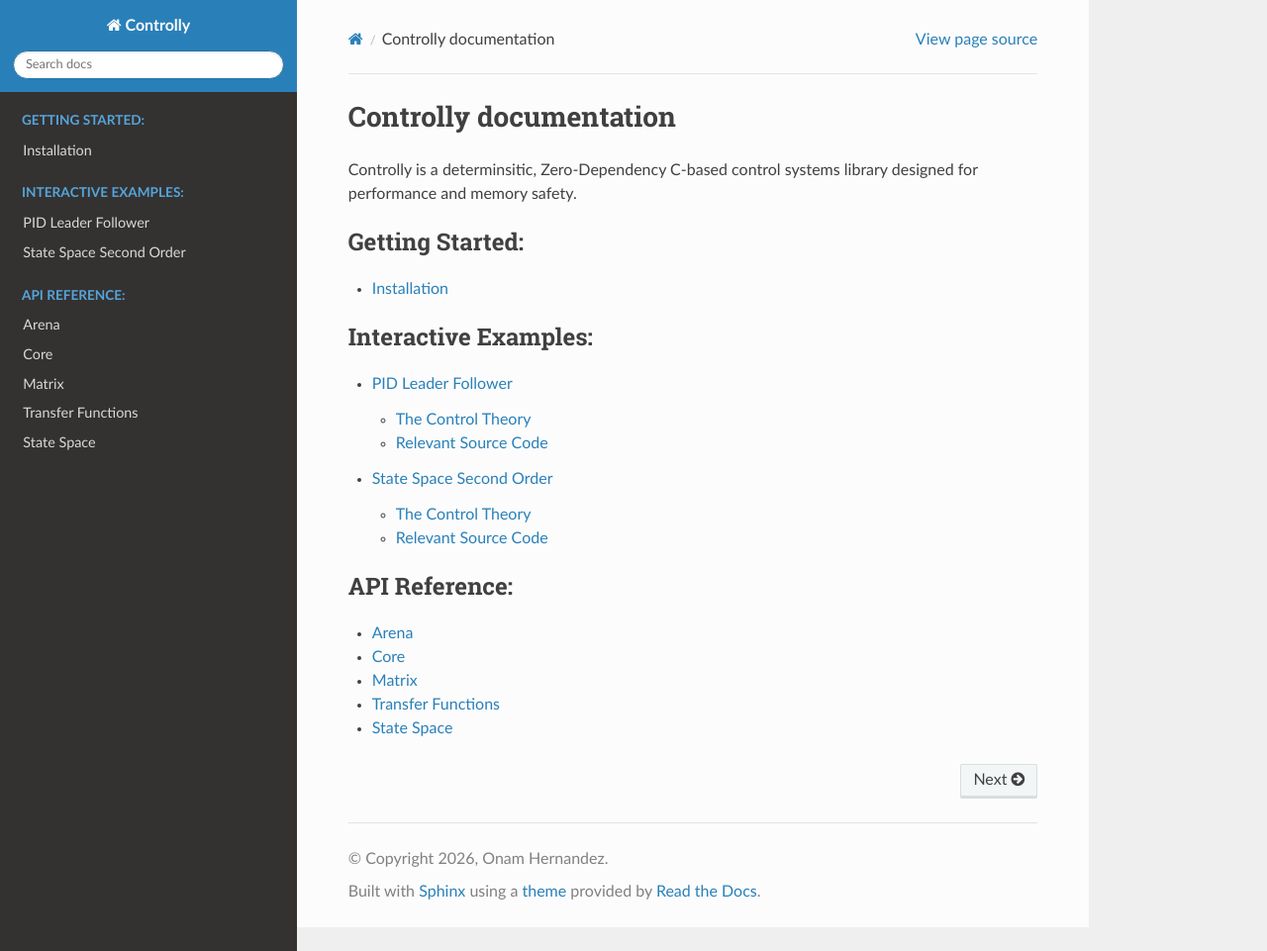
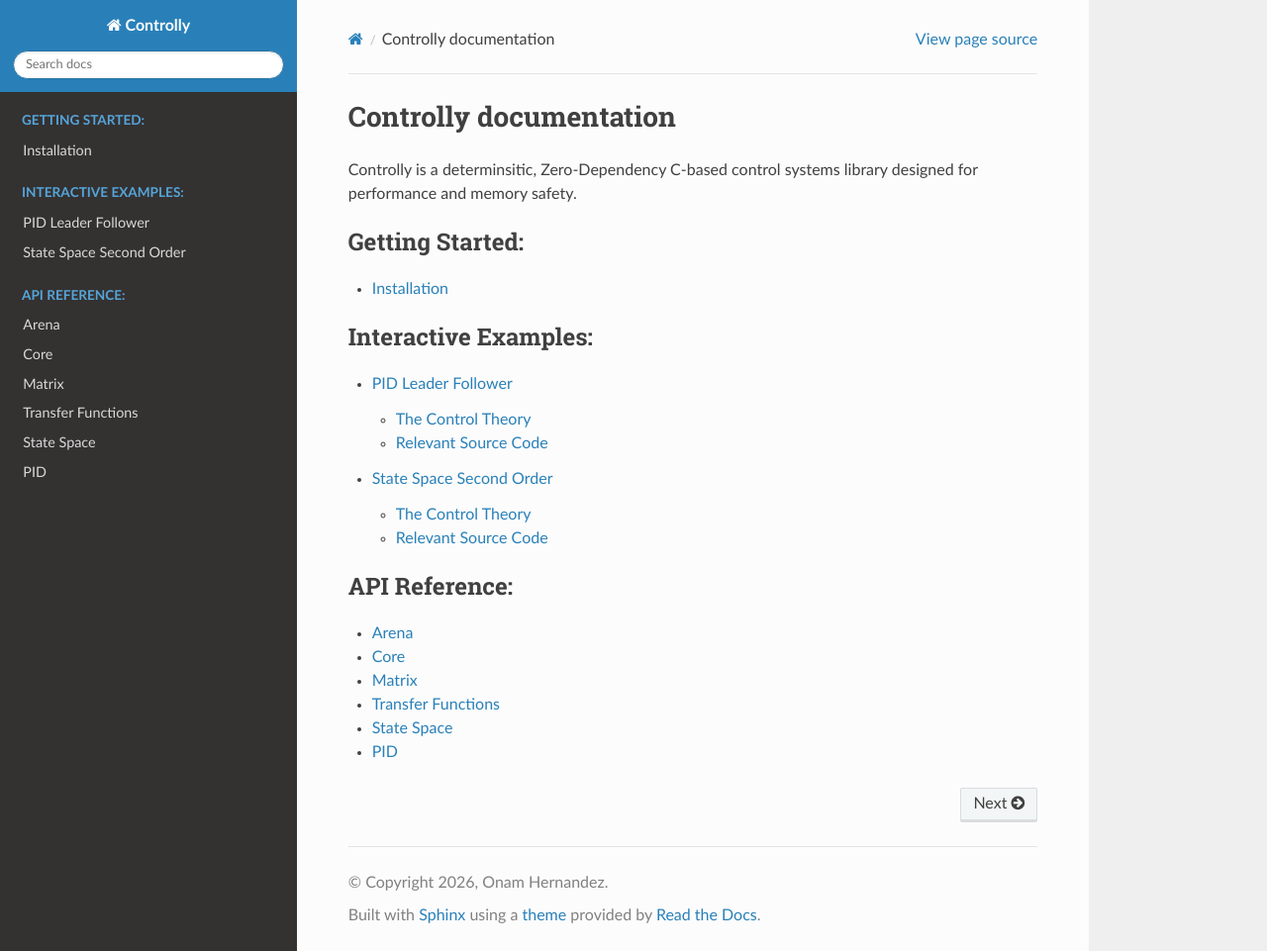
Before and after one commit to oonamo/controlly, a Sphinx documentation site: the page built from docs/source/index.rst, in a window 1280 px wide and 961 px high. Shown: the whole window at 99% size. Built offline with Sphinx 7.4.7 and the Read the Docs theme 3.1.0, drawn with Linux system fonts in a browser that asks for light colours.

Commit message:
docs: include documentation for PID

```diff
--- /dev/null
+++ b/docs/source/api/controllers/pid.rst
@@ -0,0 +1,4 @@
+PID
+======================
+.. doxygenfile:: controlly/controllers/pid.h
+  :project Controlly
--- a/docs/source/index.rst
+++ b/docs/source/index.rst
@@ -31,3 +31,4 @@
    api/matrix
    api/tf
    api/statespace
+   api/controllers/pid
```
